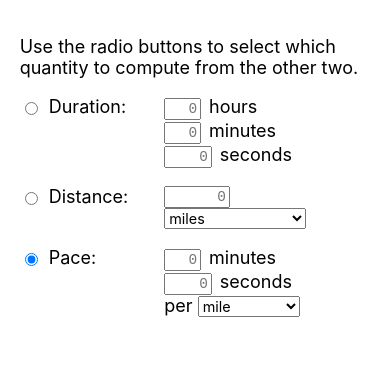
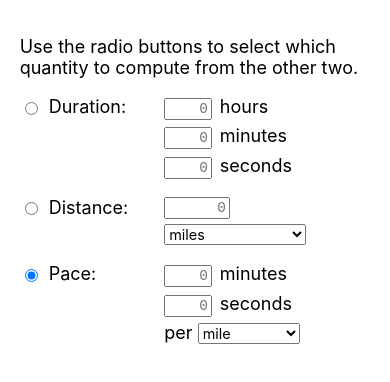
Before and after one commit to rben01/pace-calculator, an Astro site: page / in a window 390 px wide. Built offline with nearby package versions, Linux system fonts and the light colour scheme; Astro itself is replaced by a stand-in of ours.

Commit message:
Improved display of temporal fields on mobile

```diff
--- a/src/components/VariableData.astro
+++ b/src/components/VariableData.astro
@@ -4,5 +4,6 @@
 	div {
 		display: flex;
 		flex-direction: var(--variable-flex-direction);
+		row-gap: 0.3em;
 	}
 </style>
--- a/src/components/numeric-input/Inner.astro
+++ b/src/components/numeric-input/Inner.astro
@@ -8,31 +8,49 @@ export type Props = {
 
 const { id: htmlName, designation, ariaLabel } = Astro.props;
 
-let inputWidth;
+let inputClass;
 switch (designation) {
 	case "timeNotSeconds":
-		inputWidth = "2em";
+		inputClass = "time-not-seconds";
 		break;
 	case "timeSeconds":
-		inputWidth = "2.75em";
+		inputClass = "time-seconds";
 		break;
 	case "distance":
-		inputWidth = "4em";
+		inputClass = "distance";
 		break;
 	default:
 		return designation satisfies never;
 }
 ---
 
-<input id={htmlName} name={htmlName} min="0" placeholder="0" aria-label={ariaLabel} />
+<input
+	id={htmlName}
+	class:list={[inputClass]}
+	name={htmlName}
+	min="0"
+	placeholder="0"
+	aria-label={ariaLabel}
+/>
 
-<style define:vars={{ inputWidth }}>
+<style>
 	input {
 		font-size: 0.8em;
 		font-family: monospace;
 		display: inline-block;
 		text-align: right;
 		margin-right: 0.2em;
-		max-width: var(--inputWidth);
+
+		&.time-not-seconds {
+			max-width: var(--time-not-seconds-max-width);
+		}
+
+		&.time-seconds {
+			max-width: var(--time-seconds-max-width);
+		}
+
+		&.distance {
+			max-width: 4em;
+		}
 	}
 </style>
--- a/src/pages/index.astro
+++ b/src/pages/index.astro
@@ -24,18 +24,20 @@ import Main from "../components/Main.astro";
 		--font-family: -apple-system, BlinkMacSystemFont, "Segoe UI", Roboto, Helvetica,
 			Arial, sans-serif, "Apple Color Emoji", "Segoe UI Emoji", "Segoe UI Symbol";
 		--font-size: 24px;
-		--container-row-gap: 0.2em;
+		--container-row-gap: 0.3em;
 		--variable-flex-direction: row;
 		--select-margin-left: 0.2em;
+		--time-not-seconds-max-width: 2em;
+		--time-seconds-max-width: 2.75em;
 	}
 
 	@media screen and (max-width: 700px) {
 		:root {
 			--font-size: 18px;
-
 			--container-row-gap: 1em;
 			--variable-flex-direction: column;
 			--select-margin-left: 0;
+			--time-not-seconds-max-width: var(--time-seconds-max-width);
 		}
 	}
 
```
